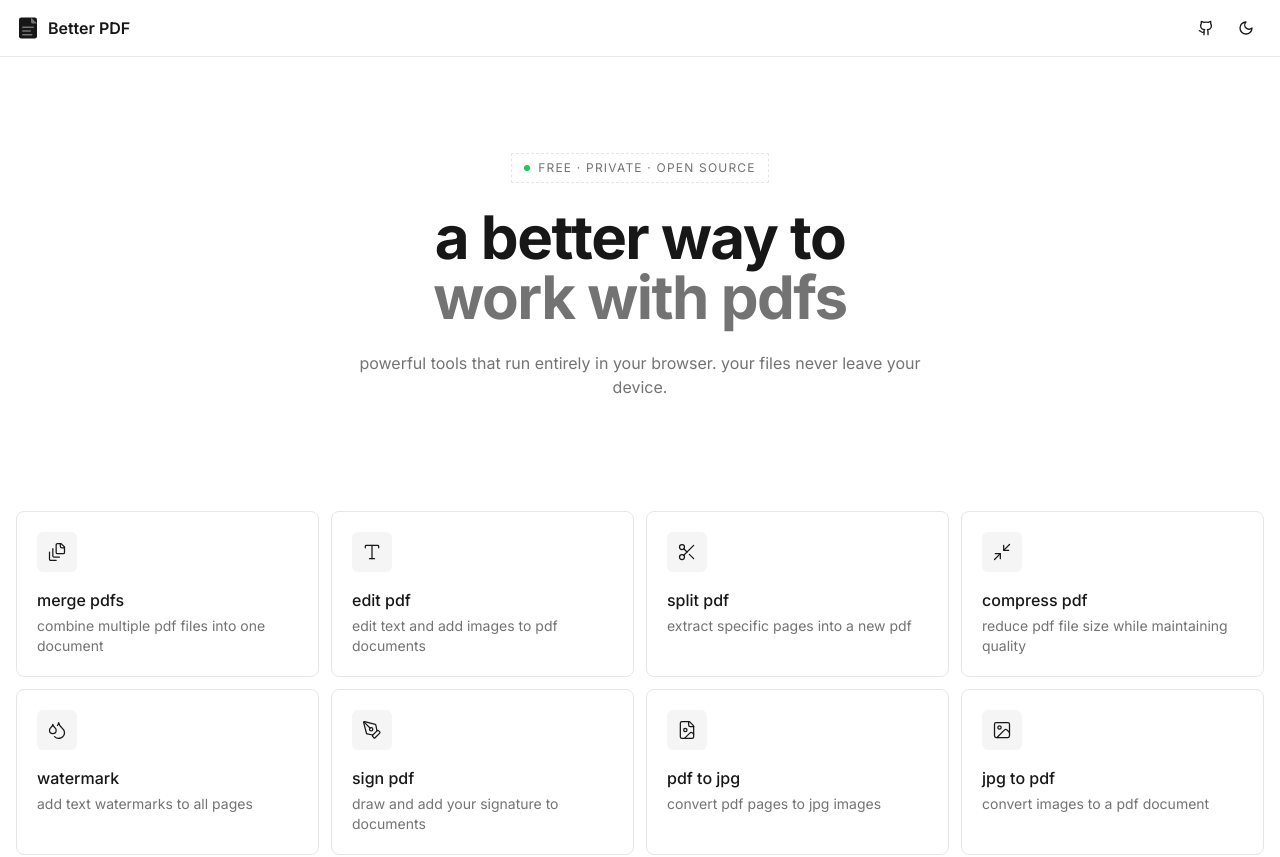
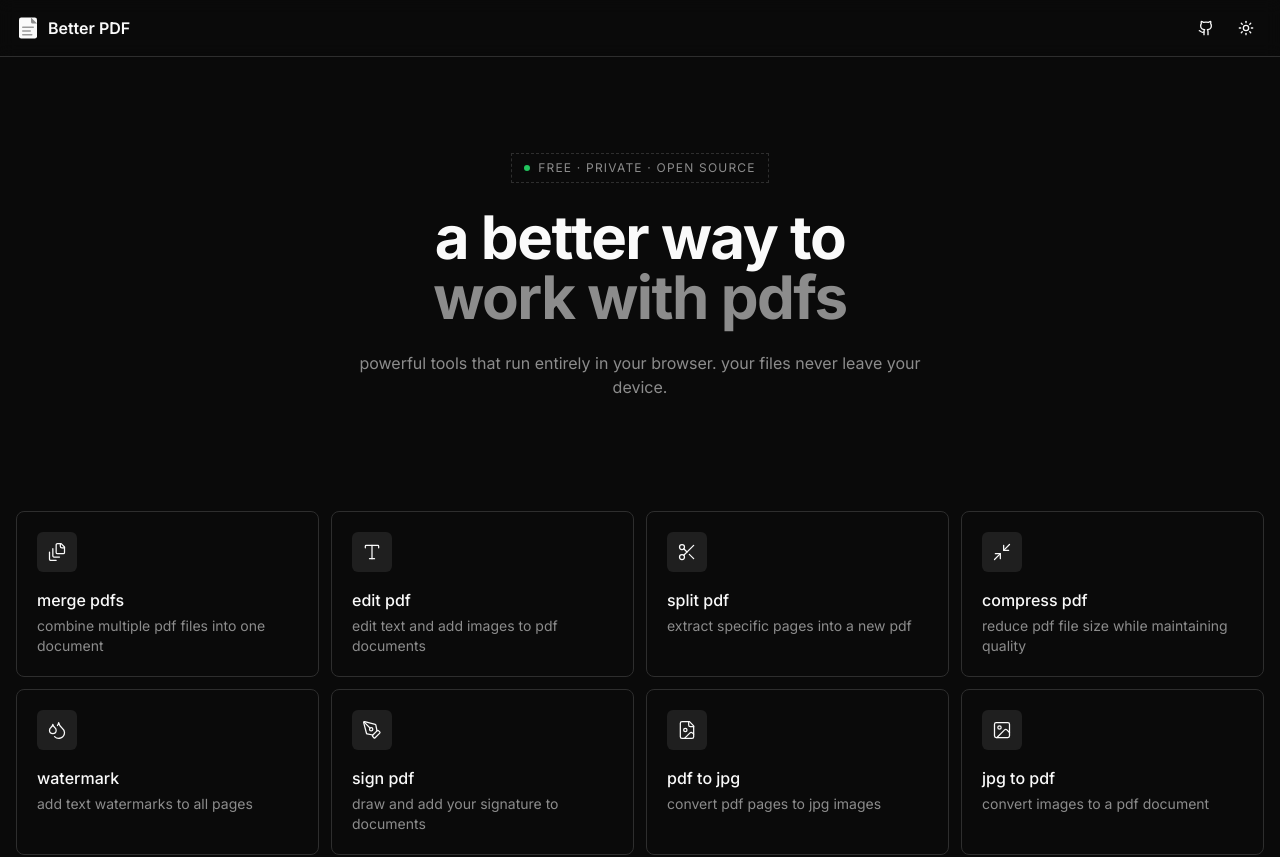
Before and after one commit to milnee/better-pdf, a Next.js app: page / in a window 1280 px wide. Shown: the top 857 px of the page. Built offline with nearby package versions, Linux system fonts and the light colour scheme.

Commit message:
set dark mode as default

```diff
--- a/src/app/layout.tsx
+++ b/src/app/layout.tsx
@@ -153,7 +153,7 @@ export default function RootLayout({
   children: React.ReactNode
 }>) {
   return (
-    <html lang="en" suppressHydrationWarning>
+    <html lang="en" className="dark" suppressHydrationWarning>
       <head>
         <link rel="icon" href="/icon.svg" type="image/svg+xml" />
         <link rel="apple-touch-icon" href="/apple-icon" />
--- a/src/components/providers/theme.tsx
+++ b/src/components/providers/theme.tsx
@@ -13,8 +13,8 @@ interface ThemeContextValue {
 const ThemeContext = createContext<ThemeContextValue | undefined>(undefined)
 
 export function ThemeProvider({ children }: { children: React.ReactNode }) {
-  const [theme, setTheme] = useState<Theme>("system")
-  const [resolvedTheme, setResolvedTheme] = useState<"light" | "dark">("light")
+  const [theme, setTheme] = useState<Theme>("dark")
+  const [resolvedTheme, setResolvedTheme] = useState<"light" | "dark">("dark")
 
   useEffect(() => {
     const stored = localStorage.getItem("theme") as Theme | null
```
